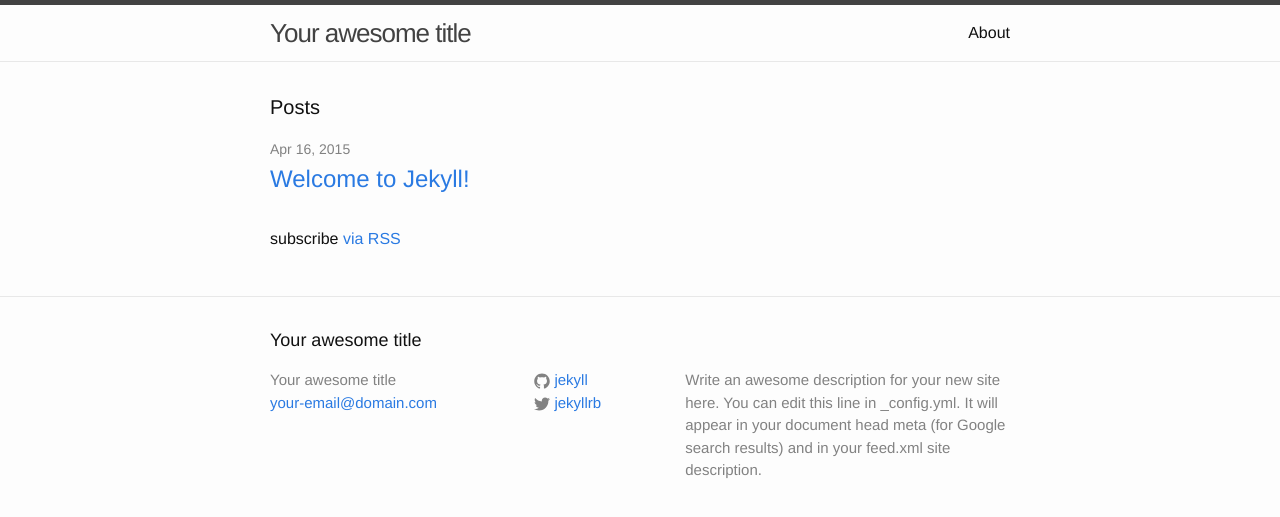
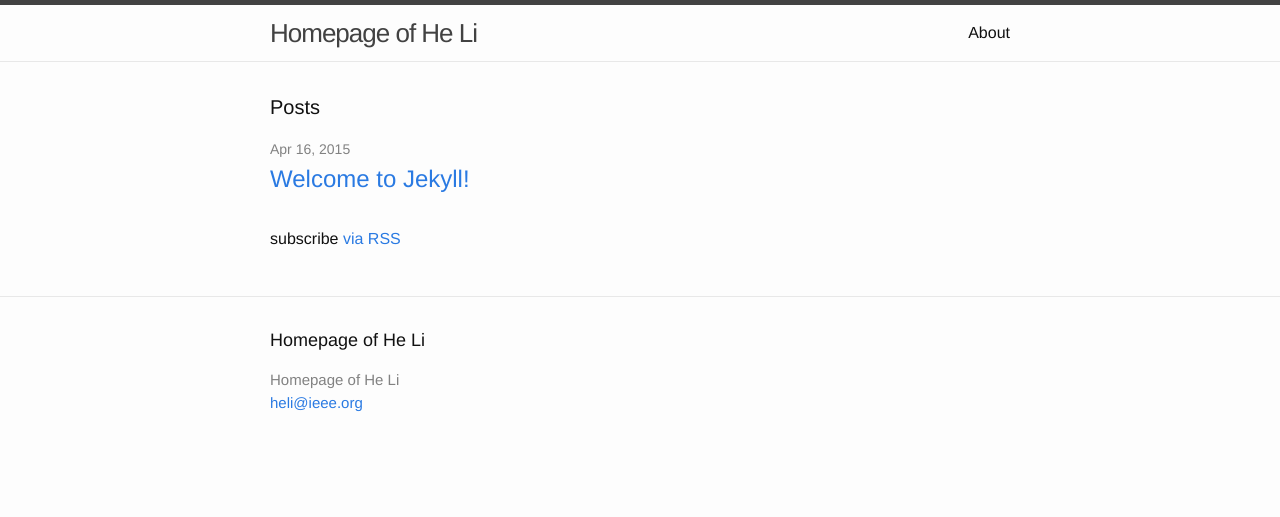
Before and after one commit to heli-cs/heli-cs.gitbub.io, a Jekyll site: the page built from index.html, in a window 1280 px wide. Shown: the top 517 px of the page. Built offline with Jekyll 4.4.1, drawn with Linux system fonts in a browser that asks for light colours.

Commit message:
User info

```diff
--- a/_config.yml
+++ b/_config.yml
@@ -1,14 +1,11 @@
 # Site settings
-title: Your awesome title
-email: your-email@domain.com
+title: Homepage of He Li
+email: heli@ieee.org
 description: > # this means to ignore newlines until "baseurl:"
-  Write an awesome description for your new site here. You can edit this
-  line in _config.yml. It will appear in your document head meta (for
-  Google search results) and in your feed.xml site description.
 baseurl: "" # the subpath of your site, e.g. /blog/
-url: "http://yourdomain.com" # the base hostname & protocol for your site
-twitter_username: jekyllrb
-github_username:  jekyll
-
+url: "http://heli-cs.github.io" # the base hostname & protocol for your site
+#twitter_username: jekyllrb
+#github_username:  jekyll
+highlighter: false
 # Build settings
 markdown: kramdown
```
